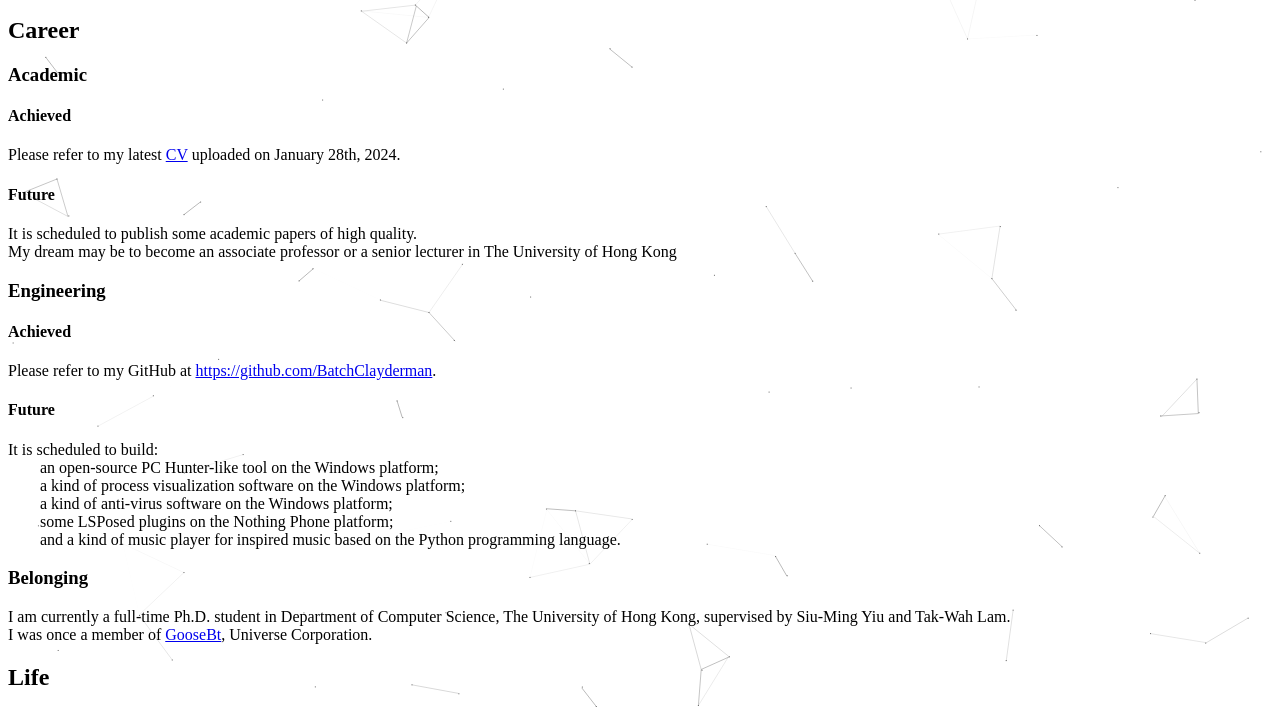
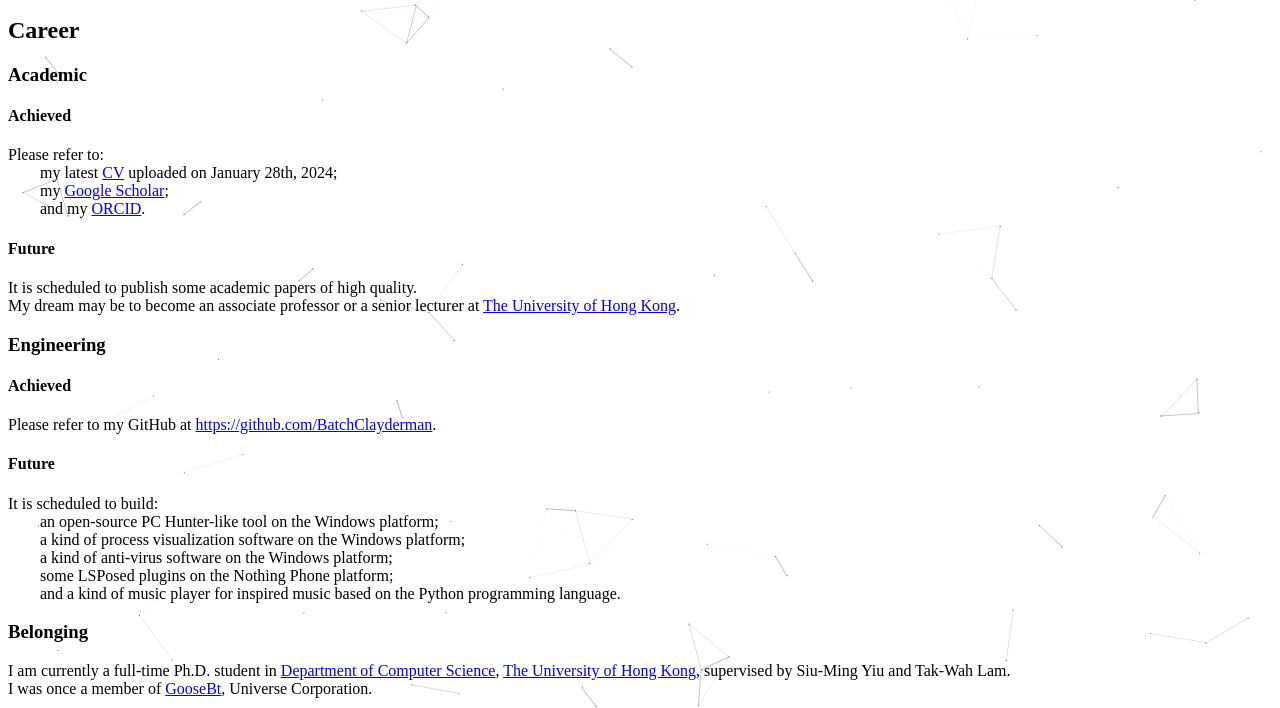
Before and after one commit to yueryang/yueryang.github.io, a plain HTML site: page index.html in a window 1280 px wide. Shown: the part 63-771 px from the top of the page. Drawn offline with Linux system fonts and the light colour scheme.

Commit message:
Add files via upload

```diff
--- a/index.html
+++ b/index.html
@@ -10,10 +10,13 @@
 			<h2>Career</h2>
 			<h3>Academic</h3>
 			<h4>Achieved</h4>
-			Please refer to my latest <a href="CV.pdf" target="_blank">CV</a>  uploaded on January 28th, 2024.
+			Please refer to: <br />
+			&emsp;&emsp;my latest <a href="CV.pdf" target="_blank">CV</a>  uploaded on January 28th, 2024; <br />
+			&emsp;&emsp;my <a href="https://scholar.google.com/citations?user=j_eBZBkAAAAJ" target="_blank">Google Scholar</a>; <br />
+			&emsp;&emsp;and my <a href="https://orcid.org/0000-0001-6489-286X" target="_blank">ORCID</a>. <br />
 			<h4>Future</h4>
 			It is scheduled to publish some academic papers of high quality. <br />
-			My dream may be to become an associate professor or a senior lecturer in The University of Hong Kong
+			My dream may be to become an associate professor or a senior lecturer at <a href="https://www.hku.hk/" target="_blank">The University of Hong Kong</a>.
 			<h3>Engineering</h3>
 			<h4>Achieved</h4>
 			Please refer to my GitHub at <a href="https://github.com/BatchClayderman" target="_blank">https://github.com/BatchClayderman</a>.
@@ -25,7 +28,7 @@
 			&emsp;&emsp;some LSPosed plugins on the Nothing Phone platform; <br />
 			&emsp;&emsp;and a kind of music player for inspired music based on the Python programming language. <br />
 			<h3>Belonging</h3>
-			I am currently a full-time Ph.D. student in Department of Computer Science, The University of Hong Kong, supervised by Siu-Ming Yiu and Tak-Wah Lam. <br />
+			I am currently a full-time Ph.D. student in <a href="https://www.cs.hku.hk/" target="_blank">Department of Computer Science</a>, <a href="https://www.hku.hk/" target="_blank">The University of Hong Kong</a>, supervised by Siu-Ming Yiu and Tak-Wah Lam. <br />
 			I was once a member of <a href="https://goosebt.com" target="_blank">GooseBt</a>, Universe Corporation.
 		</div>
 		<div>
```
